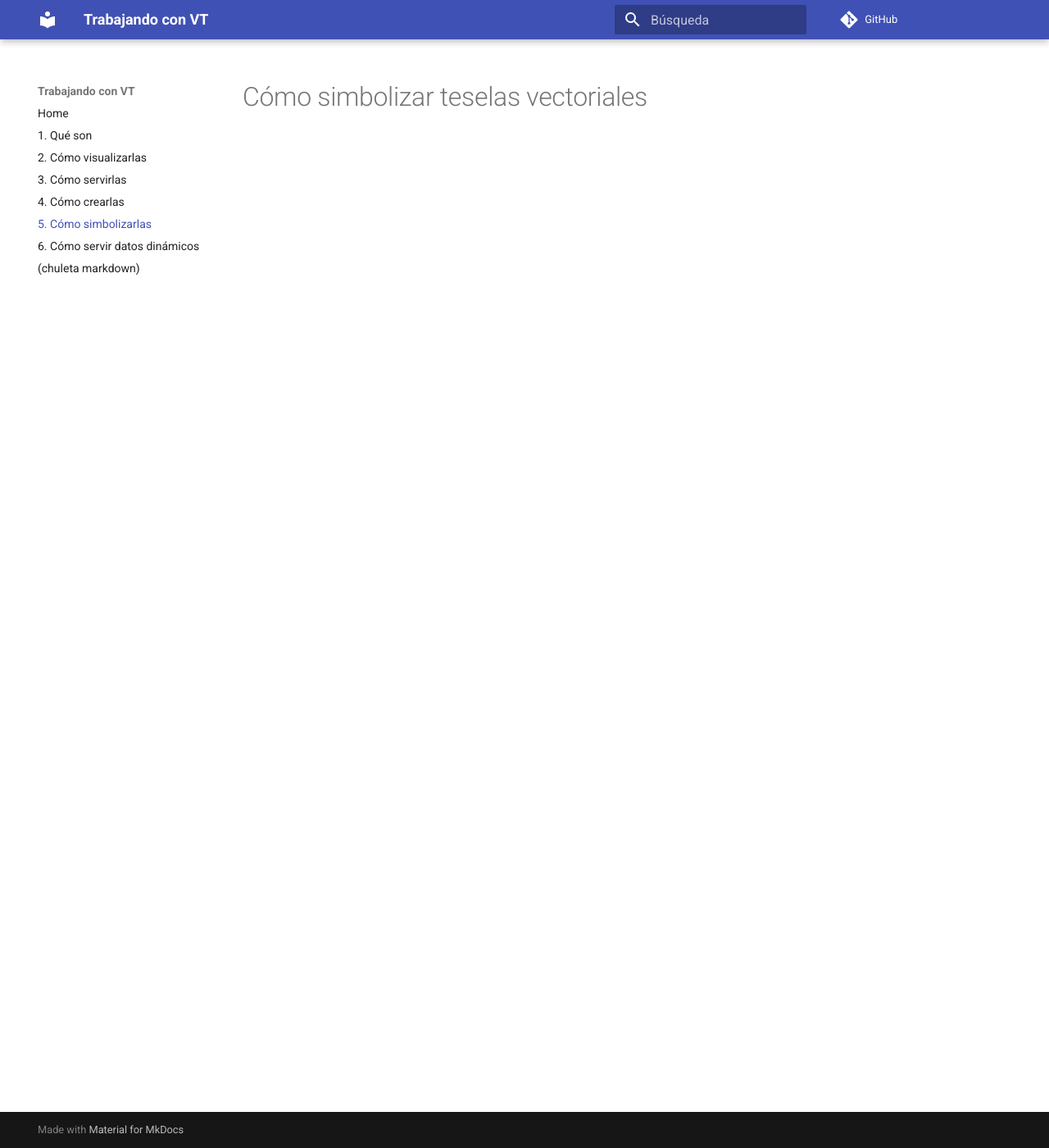
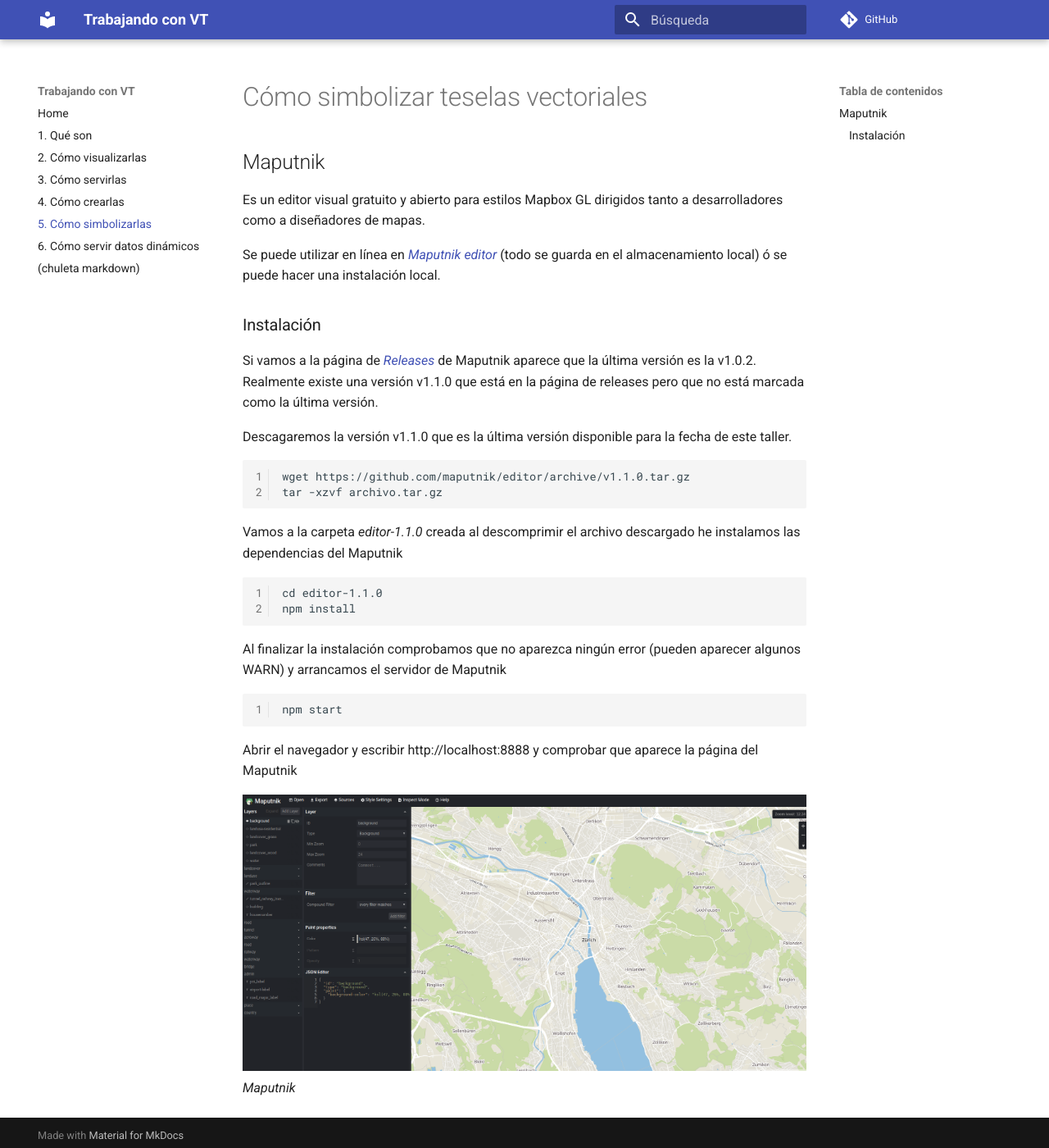
Before and after one commit to geoinquiets/taller-vt, an MkDocs documentation site: the page built from docs/5_estilos.md, in a window 1280 px wide and 1400 px high. Shown: the whole window at 82% size. Built offline with MkDocs 1.6.1 and Material for MkDocs 9.7.7, drawn with Linux system fonts in a browser that asks for light colours; comment, search, counter and statistics services are not loaded; old or Windows-style settings are respelled for this version of MkDocs.

Commit message:
instalación maputnik

````diff
--- a/docs/5_estilos.md
+++ b/docs/5_estilos.md
@@ -1 +1,36 @@
 # Cómo simbolizar teselas vectoriales
+
+## Maputnik
+
+Es un editor visual gratuito y abierto para estilos Mapbox GL dirigidos tanto a desarrolladores como a diseñadores de mapas.
+
+Se puede utilizar en línea en [*Maputnik editor*](https://maputnik.github.io/editor/) (todo se guarda en el almacenamiento local) ó se puede hacer una instalación local.
+
+### Instalación
+
+Si vamos a la página de [*Releases*](https://github.com/maputnik/editor/releases) de Maputnik aparece que la última versión es la v1.0.2. Realmente existe una versión v1.1.0 que está en la página de releases pero que no está marcada como la última versión.
+
+Descagaremos la versión v1.1.0 que es la última versión disponible para la fecha de este taller.
+
+```
+wget https://github.com/maputnik/editor/archive/v1.1.0.tar.gz
+tar -xzvf archivo.tar.gz
+```
+
+Vamos a la carpeta *editor-1.1.0* creada al descomprimir el archivo descargado he instalamos las dependencias del Maputnik
+
+```
+cd editor-1.1.0
+npm install
+```
+
+Al finalizar la instalación comprobamos que no aparezca ningún error (pueden aparecer algunos WARN) y arrancamos el servidor de Maputnik
+
+```
+npm start
+```
+
+Abrir el navegador y escribir http://localhost:8888 y comprobar que aparece la página del Maputnik
+
+![Maputnik](img/maputnik.png)
+*Maputnik*
````
Also changed, not shown: docs/img/maputnik.png (added).
